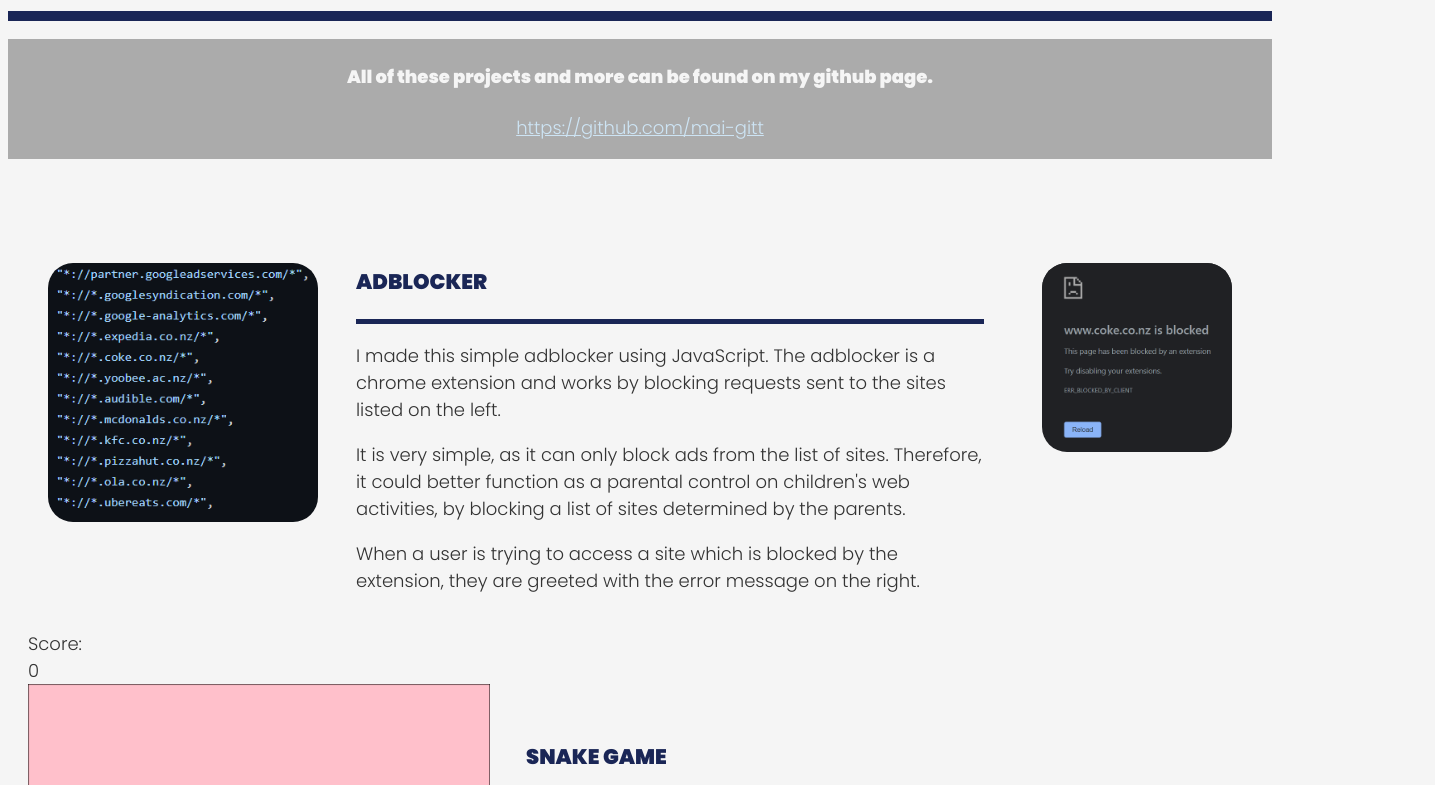
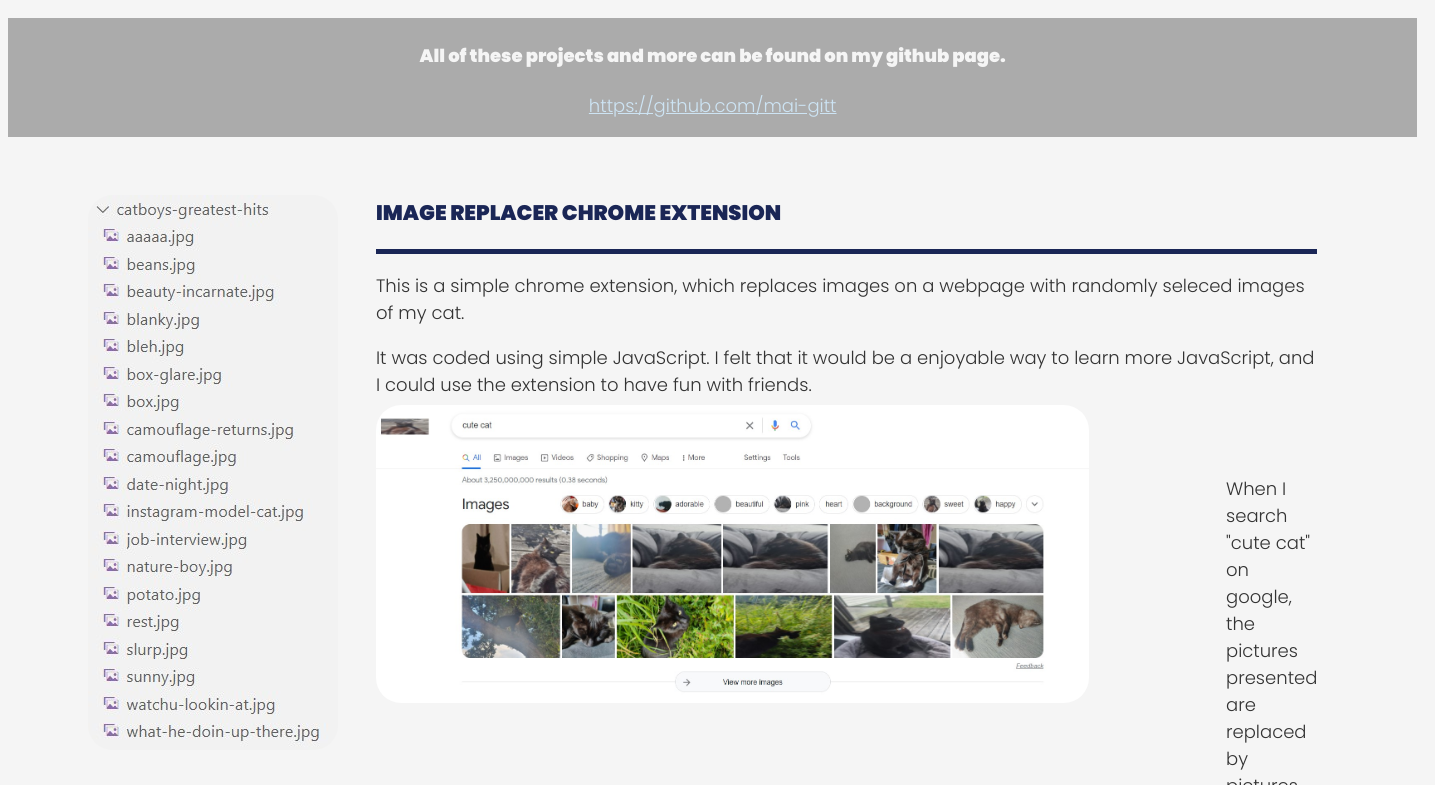
Before and after one commit to maiza-rehan/maiza-rehan.github.io, a plain HTML site: page index.html in a window 1280 px wide. Shown: the part 2015-2800 px from the top of the page, 1435 px wide, since content can reach past the window. Drawn offline with Linux system fonts and the light colour scheme.

Commit message:
Update index.html

```diff
--- a/index.html
+++ b/index.html
@@ -94,22 +94,43 @@
         <h4>All of these projects and more can be found on my github page.</h4>
         <p style="text-align: center;"><a href="https://github.com/mai-gitt" style="color: #cde4f4">https://github.com/mai-gitt</a></p>
     </main>
+    <figure class="catboypics slide-in from-left ">
+        <img src="images/catboy-images.jpg" alt="search-results.png">
+    </figure>
+    <main class="imagereplacer slide-in from-right">
+        <h3 class=titles>Image Replacer Chrome Extension</h3>
+        <div class="square-pb"></div>
+        <p>This is a simple chrome extension, which replaces images on a webpage with randomly seleced images of my cat.</p>
+        <p>It was coded using simple JavaScript. I felt that it would be a enjoyable way to learn more JavaScript, and I could use the extension to have fun with friends.</p>
+    </main>
+    <figure class="catboysearch slide-in from-left ">
+        <img src="images/cute-cat-search.jpg" alt="search-results.png">
+    </figure>
+    <main class="imagereplacer slide-in from-right">
+        <p class="lookatcat">When I search "cute cat" on google, the pictures presented are replaced by pictures of my adorable cat.</p>
+    </main>
+
+    <div class="square-mb"></div>
+
     <figure class="blocked slide-in from-left ">
         <img src="images/blockedsites.png" width="350" height="400" alt="blocked_sites.png">
     </figure>
+    <main class="adbcontent slide-in from-right">
+        <h3 class=titles>AdBlocker</h3>
+        <div class="square-pb"></div>
+        <p>I made this simple adblocker using JavaScript. The adblocker is a chrome extension and works by blocking requests sent to the blocked list of sites.</p>
+        <p>It is very simple, as it can only block ads from the list of sites. Therefore, it could better function as a parental control on children's web activities, by blocking a list of sites determined by the parents.</p>
+        <p>When a user is trying to access a site which is blocked by the extension, they are greeted with an error message.</p>
+    </main>
     <figure class="adblockpng slide-in from-right">
         <img src="images/adblocker.png" width="350" height="500" alt="adblocker.png">
     </figure>
     <figure class="blocked_message slide-in from-right">
         <img src="images/blockedmessage.png" width="350" height="300px" alt="blocked_message.png">
     </figure>
-    <main class="adbcontent slide-in from-right">
-        <h3 class=titles>AdBlocker</h3>
-        <div class="square-pb"></div>
-        <p>I made this simple adblocker using JavaScript. The adblocker is a chrome extension and works by blocking requests sent to the sites listed on the left.</p>
-        <p>It is very simple, as it can only block ads from the list of sites. Therefore, it could better function as a parental control on children's web activities, by blocking a list of sites determined by the parents.</p>
-        <p>When a user is trying to access a site which is blocked by the extension, they are greeted with the error message on the right.</p>
-    </main>
+
+    <div class="square-mb"></div>
+
     <main class="game slide-in from-left">
         <div class="inline" id="Score">Score: </div>
         <div class="inline" id="score">0</div>
@@ -124,6 +145,9 @@
         <p>Building this simple snake game was a fun and encouraging way for me to learn a new skill.</p>
         <p style="color: #1A2656; background-color: rgba(249, 189, 181, 0.3); padding: 10px; ">NOTE:<br> This game does not function on touchscreen devices.<br></p>
     </main>
+
+    <div class="square-mb"></div>
+
     <section class="todo-list add-padding slide-in from-right">
         <div id="myDIV" class="todo">
             <h2 style="color: white;">TODO LIST</h2>
```
